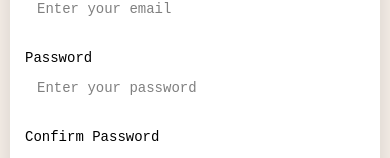
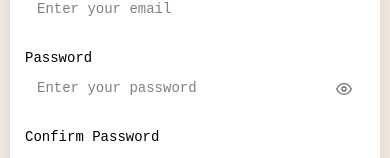
Before and after one commit to MbadaShehade/testingDeployment, a Next.js app: page /login in a window 390 px wide. Shown: the part 453-611 px from the top of the page. Built offline with nearby package versions, Linux system fonts and the light colour scheme.

Commit message:
eye icon password

```diff
--- a/src/app/components/ClientComponents/Header/Header.js
+++ b/src/app/components/ClientComponents/Header/Header.js
@@ -20,7 +20,8 @@
         <Image src={rightFlower} className="corner-flower corner-flower-right" alt="Decorative flower" width={200} height={200} draggable={false} />
 
         <div className="header-content">
-          <h1 className="logo-text cursor-pointer" onClick={handleLogoClick}>HiveGuard</h1>
+
+          <h1 className="logo-text cursor-pointer" onClick={() => isLoggedIn ? null : router.push('/')}>HiveGuard</h1>
           <Navigation isLoggedIn={isLoggedIn}/>
         </div>
       </header>
--- a/src/app/components/ClientComponents/LoginPage/LoginPage.css
+++ b/src/app/components/ClientComponents/LoginPage/LoginPage.css
@@ -604,3 +604,61 @@
   text-align: center;
   font-size: 0.875rem;
 }
+
+/* Password visibility toggle styles */
+.password-input-wrapper {
+  position: relative;
+  display: flex;
+  align-items: center;
+  width: 100%;
+}
+
+.password-input-wrapper .form-input {
+  width: 100%;
+  padding-right: 40px; /* Make room for the toggle button */
+}
+
+.password-toggle-btn {
+  position: absolute;
+  right: 10px;
+  top: 50%;
+  transform: translateY(-50%);
+  background: none;
+  border: none;
+  cursor: pointer;
+  display: flex;
+  align-items: center;
+  justify-content: center;
+  padding: 5px;
+  color: #6d6c6c;
+  transition: color 0.2s ease;
+}
+
+.password-toggle-btn:hover {
+  color: #333;
+}
+
+.theme-dark .password-toggle-btn {
+  color: #000000;
+}
+
+.theme-dark .password-toggle-btn:hover {
+  color: #636060;
+}
+
+/* Ensure the button doesn't submit the form */
+.password-toggle-btn:focus {
+  outline: none;
+}
+
+/* Media query adjustments for password toggle */
+@media (max-width: 768px) {
+  .password-toggle-btn {
+    right: 8px;
+  }
+
+  .password-toggle-btn svg {
+    width: 16px;
+    height: 16px;
+  }
+}
--- a/src/app/components/ClientComponents/LoginPage/LoginPage.js
+++ b/src/app/components/ClientComponents/LoginPage/LoginPage.js
@@ -17,6 +17,7 @@
   const [resetEmailSent, setResetEmailSent] = useState(false);
   const [mounted, setMounted] = useState(false);
   const [error, setError] = useState('');
+  const [showPassword, setShowPassword] = useState(false);
   const modalRef = useRef(null);
   const router = useRouter();
 
@@ -231,8 +232,9 @@
               <label htmlFor="password" className="form-label">
                 Password
               </label>
+              <div className="password-input-wrapper">
                 <input
-                type="password"
+                  type={showPassword ? "text" : "password"}
                   id="password"
                   placeholder="Enter your password"
                   value={password}
@@ -240,6 +242,25 @@
                   className="form-input"
                   required
                 />
+                <button
+                  type="button"
+                  className="password-toggle-btn"
+                  onClick={() => setShowPassword(!showPassword)}
+                  aria-label={showPassword ? "Hide password" : "Show password"}
+                >
+                  {showPassword ? (
+                    <svg xmlns="http://www.w3.org/2000/svg" viewBox="0 0 24 24" width="18" height="18" fill="none" stroke="currentColor" strokeWidth="2" strokeLinecap="round" strokeLinejoin="round">
+                      <path d="M17.94 17.94A10.07 10.07 0 0 1 12 20c-7 0-11-8-11-8a18.45 18.45 0 0 1 5.06-5.94M9.9 4.24A9.12 9.12 0 0 1 12 4c7 0 11 8 11 8a18.5 18.5 0 0 1-2.16 3.19m-6.72-1.07a3 3 0 1 1-4.24-4.24" />
+                      <line x1="1" y1="1" x2="23" y2="23" />
+                    </svg>
+                  ) : (
+                    <svg xmlns="http://www.w3.org/2000/svg" viewBox="0 0 24 24" width="18" height="18" fill="none" stroke="currentColor" strokeWidth="2" strokeLinecap="round" strokeLinejoin="round">
+                      <path d="M1 12s4-8 11-8 11 8 11 8-4 8-11 8-11-8-11-8z" />
+                      <circle cx="12" cy="12" r="3" />
+                    </svg>
+                  )}
+                </button>
+              </div>
               {isLogin && (
                 <button
                   type="button"
--- a/src/app/loggedIn/page.js
+++ b/src/app/loggedIn/page.js
@@ -17,7 +17,6 @@
       <main className="main-content">
         <button
           onClick={handleLogout}
-          className="bg-red-500 hover:bg-red-600 text-white font-bold py-2 px-4 rounded focus:outline-none focus:shadow-outline"
         >
           Logout
         </button>
```
Lines whose indentation alone changed are shown as unchanged.
